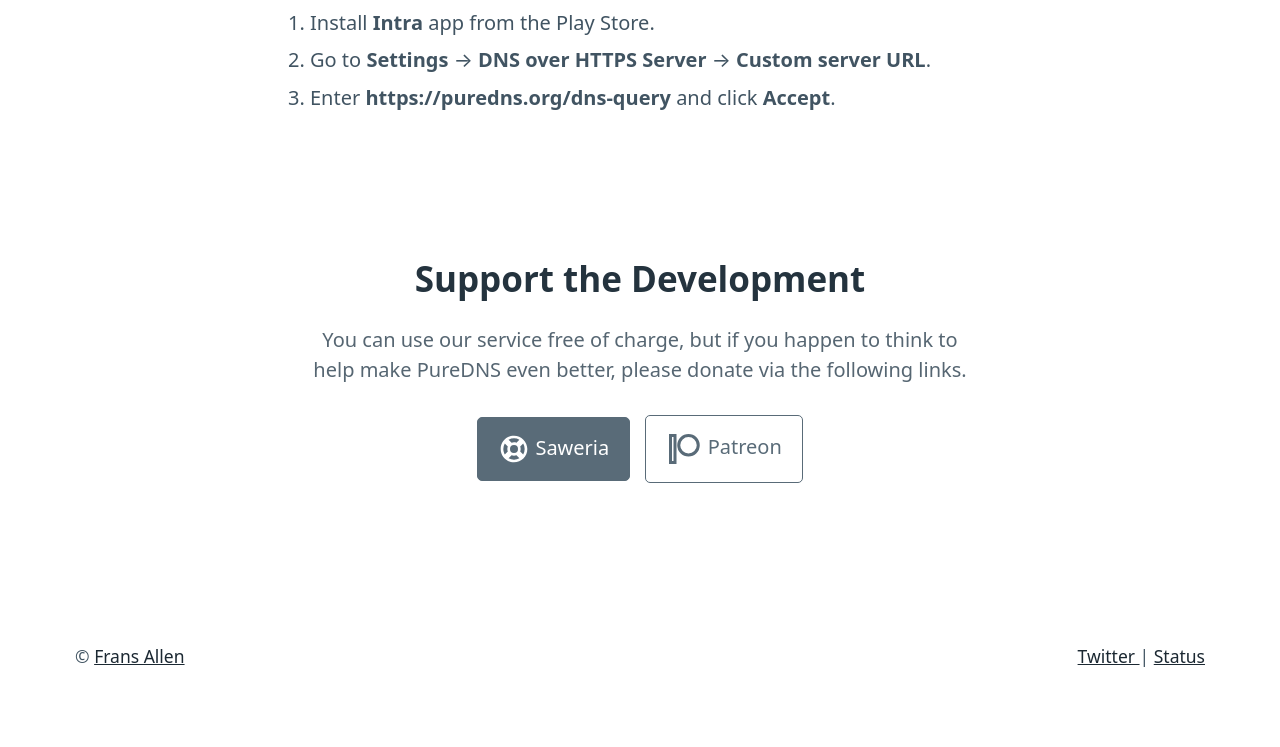
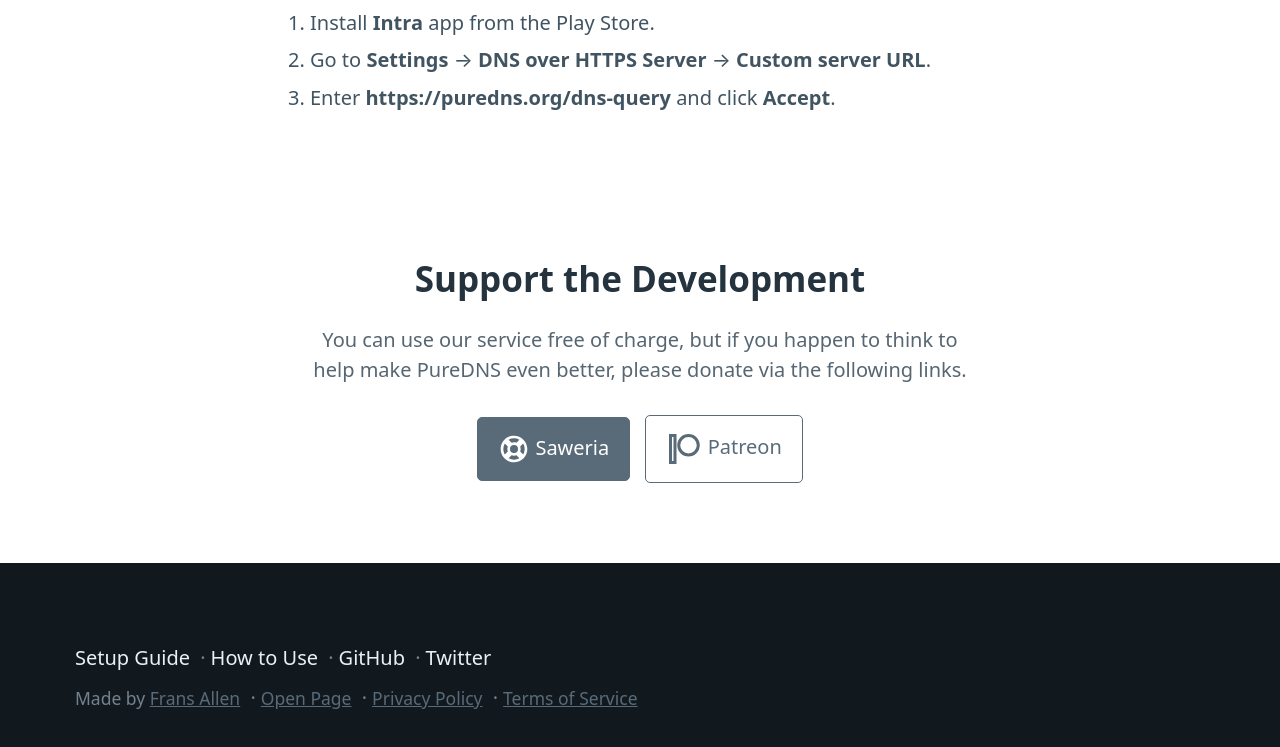
Before and after one commit to pure-dns/puredns, an Eleventy site: page src/index.html in a window 1280 px wide. Shown: the part 1783-2530 px from the top of the page. Built offline with nearby package versions, Linux system fonts and the light colour scheme; Eleventy itself is replaced by a stand-in of ours; files that its build step writes are made by us from their sources.

Commit message:
improve footer

```diff
--- a/src/_includes/components/footer.njk
+++ b/src/_includes/components/footer.njk
@@ -1,19 +1,16 @@
-<footer>
+<footer data-theme="dark">
   <div class="container">
-    <div class="grid">
-      <small>
-        &copy;
-        <a href="https://upset.dev/" class="contrast">Frans Allen</a>
-      </small>
-      <small style="text-align: right">
-        <a href="https://twitter.com/fransallen" class="contrast">
-          Twitter
-        </a>
-        |
-        <a href="https://status.puredns.org/" class="contrast">
-          Status
-        </a>
-      </small>
-    </div>
+    <ul>
+      <li><a href="/#setup-guide" class="contrast">Setup Guide</a></li>
+      <li><a href="/#how-to-use" class="contrast">How to Use</a></li>
+      <li><a href="https://github.com/fransallen/puredns" class="contrast">GitHub</a></li>
+      <li><a href="https://twitter.com/fransallen" class="contrast">Twitter</a></li>
+    </ul>
+    <ul>
+      <li><small>Made by <a href="https://upset.dev/" class="secondary">Frans Allen</a></small></li>
+      <li><small><a href="/open/" class="secondary">Open Page</a></small></li>
+      <li><small><a href="/privacy/" class="secondary">Privacy Policy</a></small></li>
+      <li><small><a href="/terms/" class="secondary">Terms of Service</a></small></li>
+    </ul>
   </div>
 </footer>
--- a/src/_includes/css/app.css
+++ b/src/_includes/css/app.css
@@ -80,8 +80,32 @@
   display: none;
 }
 
-footer .grid {
-  grid-template-columns: repeat(auto-fit, minmax(0%, 1fr));
+body > footer {
+  background-color: var(--background-color);
+}
+
+body > footer ul {
+  padding: 0;
+}
+
+body > footer ul:first-of-type {
+  margin-bottom: calc(var(--spacing) * 0.5);
+}
+
+body > footer ul:first-of-type a {
+  text-decoration: none;
+}
+
+body > footer ul li {
+  color: var(--muted-color);
+  display: inline-block;
+  margin-bottom: 0;
+  list-style: none;
+}
+
+body > footer li:not(:first-child)::before {
+  margin: 0 0.25rem;
+  content: "·";
 }
 
 .monospace {
@@ -115,6 +139,14 @@
   .sm\:p-0 {
     padding: 0 !important;
   }
+
+  body > footer ul:last-of-type li {
+    display: block;
+  }
+
+  body > footer ul:last-of-type li:not(:first-child)::before {
+    display: none;
+  }
 }
 
 @media (min-width: 992px) {
```
